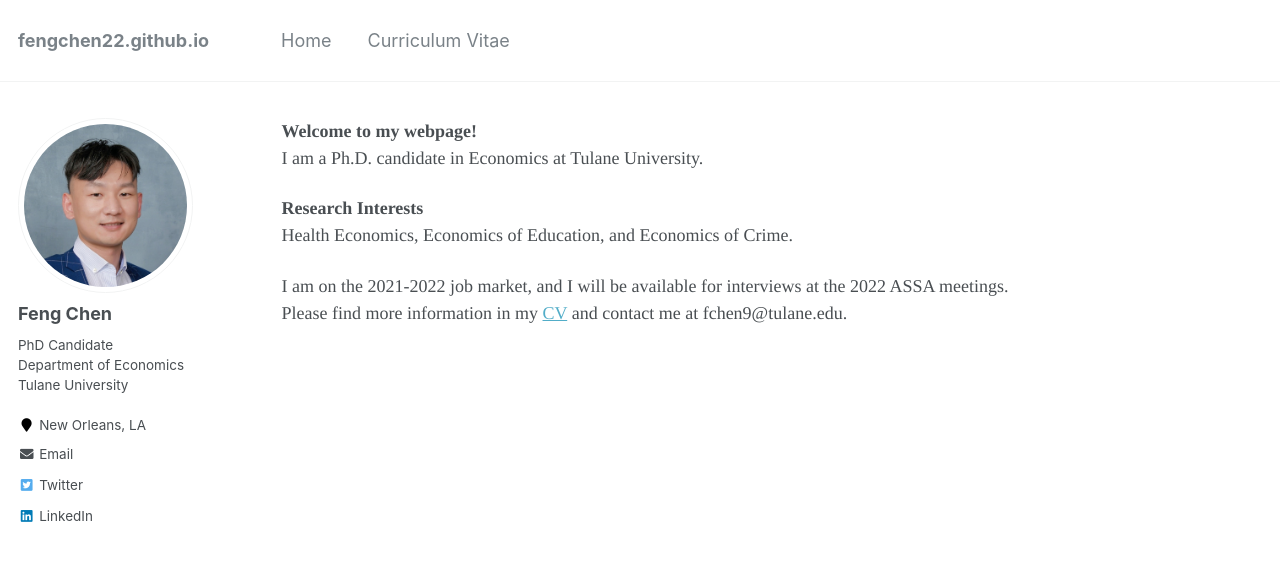
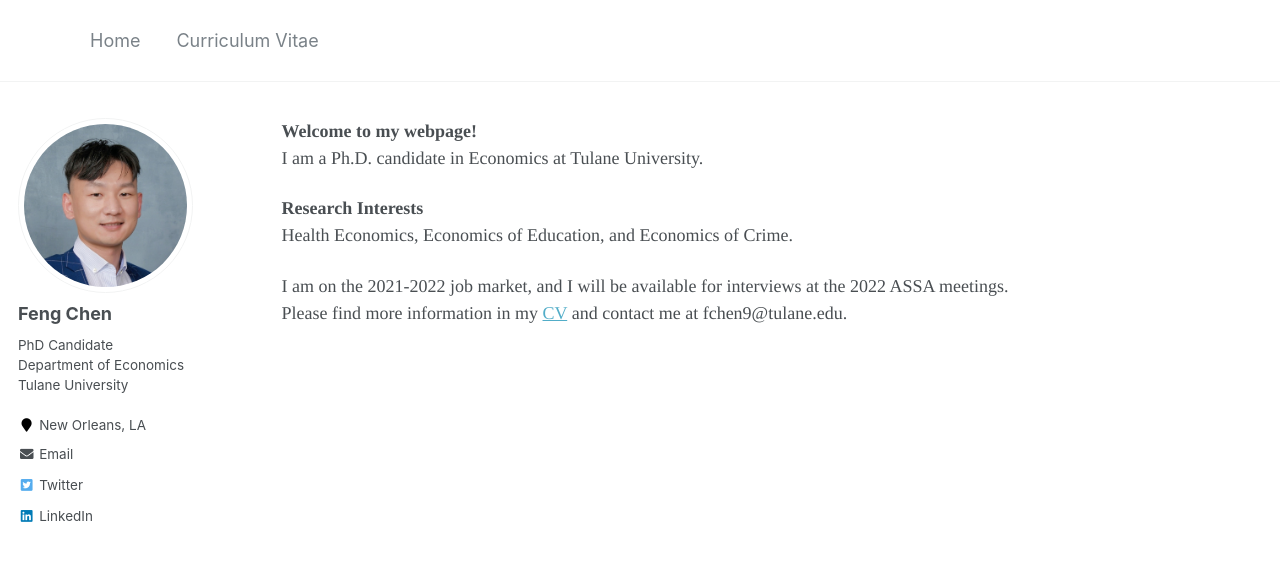
Before and after one commit to fengchen22/fengchen22.github.io, a Jekyll site: the page built from _pages/about.md, in a window 1280 px wide. Shown: the top 561 px of the page. Built offline with Jekyll 4.4.1, drawn with Linux system fonts in a browser that asks for light colours; part of the change alters nothing that is shown.

```diff
--- a/_config.yml
+++ b/_config.yml
@@ -7,10 +7,10 @@
 
 # Site Settings
 locale                   : "en-US"
-title                    :
+title                    : ""
 title_separator          : "-"
 name                     : &name "Feng Chen"
-description              : &description "Feng Chen academic website"
+description              : &description "Feng Chen, Economics, Tulane University"
 url                      : https://fengchen22.github.io # the base hostname & protocol for your site e.g. "https://mmistakes.github.io"
 baseurl                  : "" # the subpath of your site, e.g. "/blog"
 repository               : "fengchen22/fengchen22.github.io"
```
